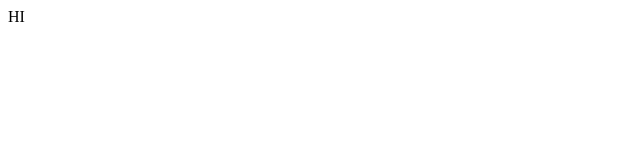
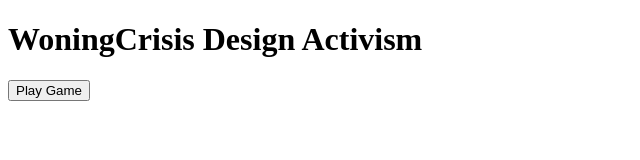
Before and after one commit to gerdinandvd/WoningcrisisDesignActivism, a plain HTML site: page index.html in a window 1280 px wide. Shown: the whole page, without its empty margins (0-640 px from the left). Drawn offline with Linux system fonts and the light colour scheme.

Commit message:
project setup

```diff
--- a/index.html
+++ b/index.html
@@ -6,6 +6,7 @@
     <title>Document</title>
   </head>
   <body>
-    HI
+    <h1>WoningCrisis Design Activism</h1>
+    <a href="game.html"><button>Play Game</button></a>
   </body>
 </html>
```
Also changed, not shown: css/style.css (added), game.html (added), js/main.js (added).
